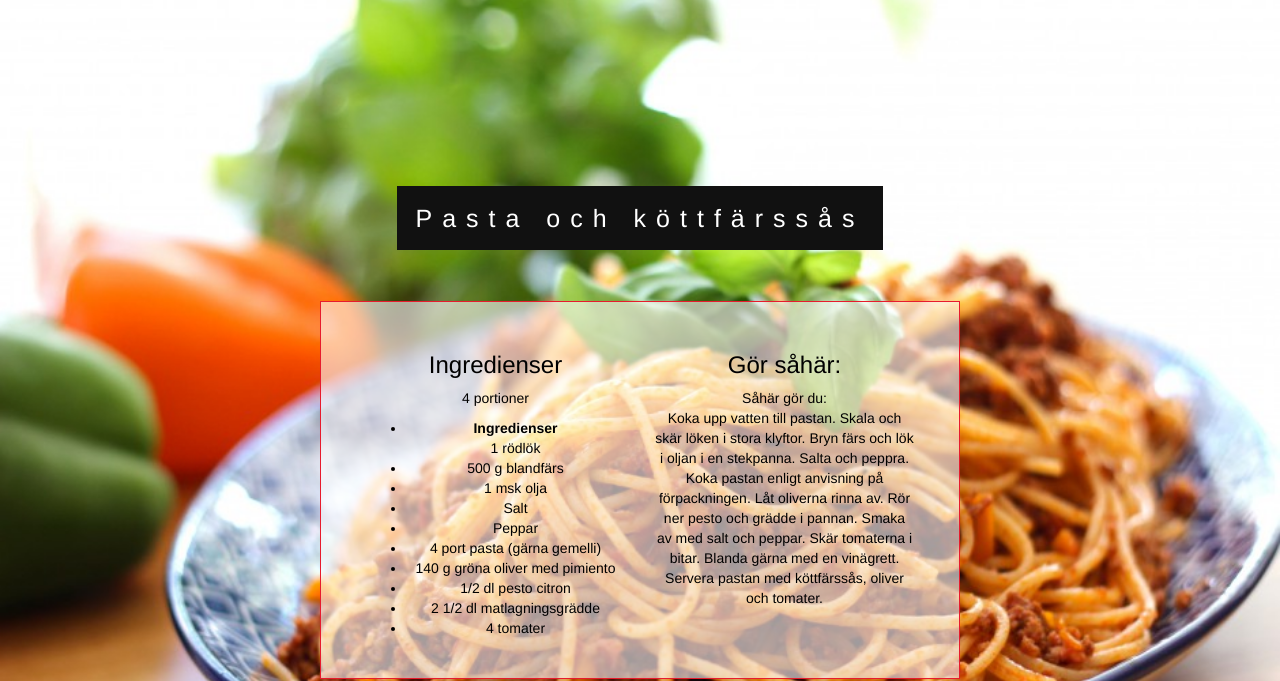
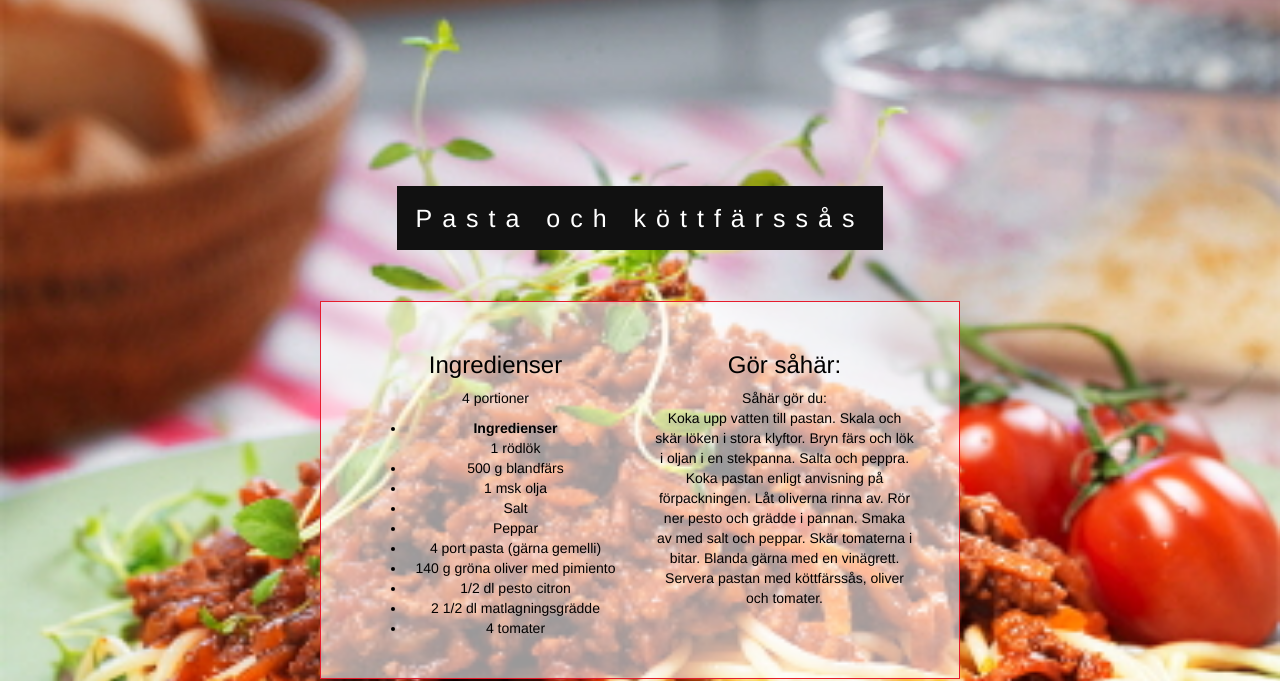
Before and after one commit to madeleinemannik/madeleinemannik.github.io, a plain HTML site: page menyval2.html in a window 1280 px wide. Shown: the part 119-800 px from the top of the page. Drawn offline with Linux system fonts and the light colour scheme.

Commit message:
Add files via upload

```diff
--- a/menyval2.html
+++ b/menyval2.html
@@ -44,7 +44,7 @@
             </div>
 
         </div>
-<img src="bilder/köttfärssås.jpg" width="100%">
+<img src="bilder/tassi.jpg" width="100%">
 <img src="bilder/mat123456.jpg" width="100%">
 
 <div class="caption">
```
Also changed, not shown: bilder/tassi.jpg (added).
